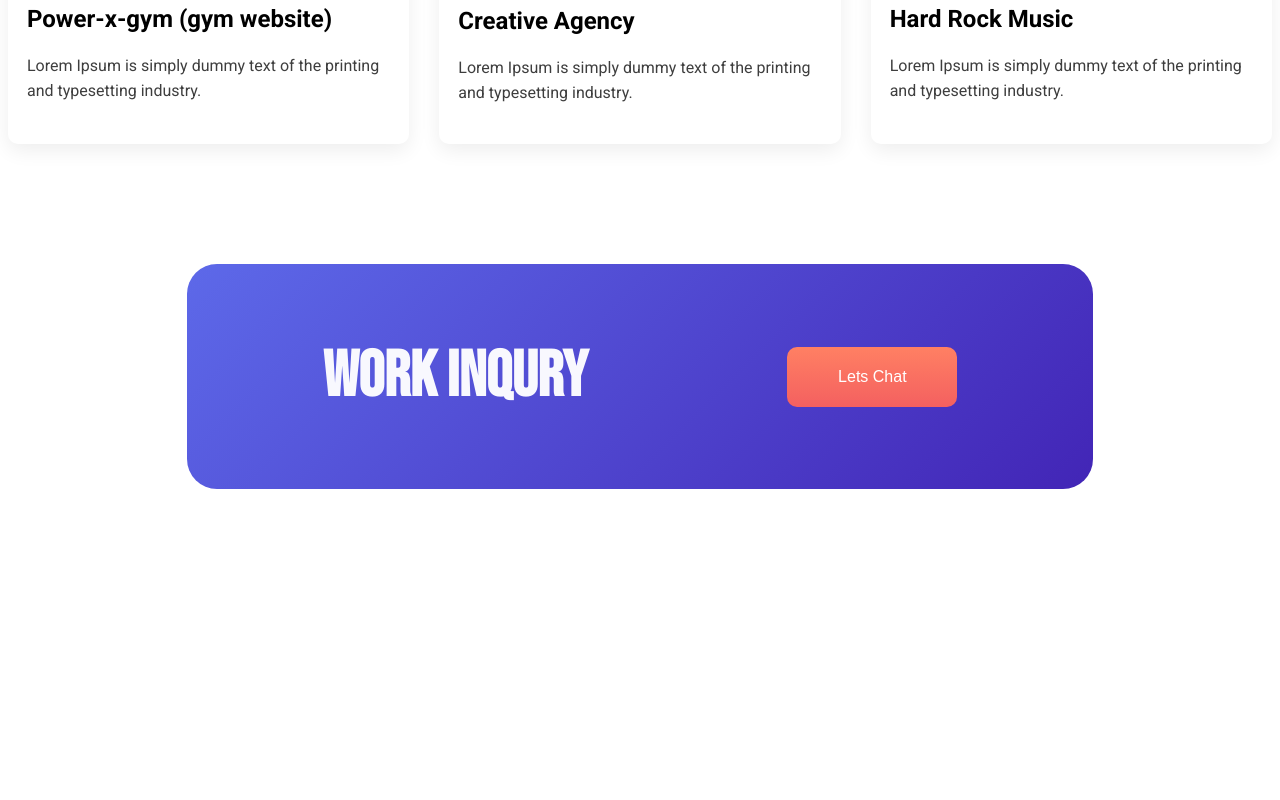
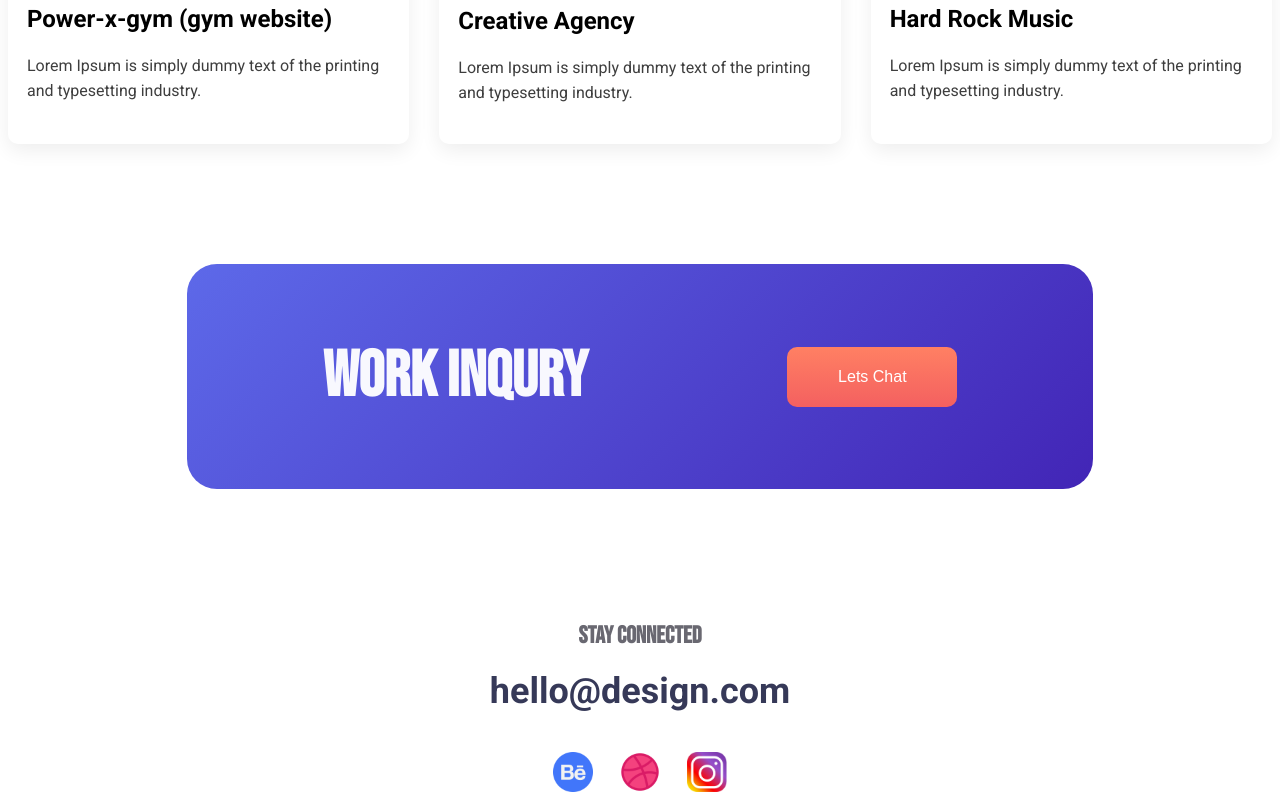
Before and after one commit to Pritom678/responsive-one-portfolio, a plain HTML site: page index.html in a window 1280 px wide. Shown: the part 1967-2767 px from the top of the page. Before the commit the page ends 2464 px from the top, so only its background shows below. Drawn offline with Linux system fonts and the light colour scheme.

Commit message:
last commit

```diff
--- a/index.html
+++ b/index.html
@@ -88,6 +88,14 @@
             </div>
          </section>
     </main>
-    <footer></footer>
+    <footer>
+        <div class="footer">
+            <h4 class="bebas-neue-regular footer-title">Stay connected</h4>
+            <h2 class="roboto-font footer-email">hello@design.com</h2>
+            <div class="footer-img-container"><img src="icons/Group 33059.png" alt="">
+                <img src="icons/image 6.png" alt="">
+                <img src="icons/image 7.png" alt=""></div>
+        </div>
+    </footer>
 </body>
 </html>
--- a/styles/portfolio.css
+++ b/styles/portfolio.css
@@ -163,6 +163,36 @@ section{
         color: rgba(255, 255, 255, 0.959);
     }
 
+/* footer-style */
+.footer{
+    display: flex;
+    flex-direction: column;
+    justify-content: center;
+    align-items: center;
+    gap: 10px;
+    margin-top: 100px;
+}
+.footer-title{
+    font-size: 1.5rem;
+    font-weight: 700;
+    color: #696871;
+    margin-bottom: 10px;
+}
+.footer-email{
+    font-size: 2.25rem;
+    font-weight: 700;
+    color: #363958;
+    margin-top: 0;
+}
+.footer-img-container{
+    display: flex;
+    gap: 27px;
+}
+.footer-img-container img{
+    width: 40px;
+    height: 40px;
+}
+
 @media screen and (max-width: 576px) {
 
     .container-one{
```
